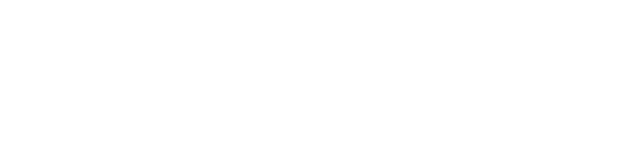
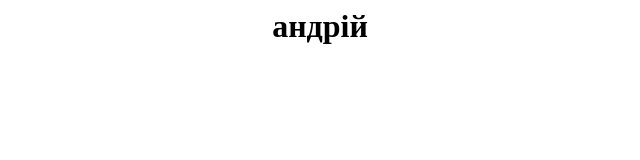
Before and after one commit to VladyslavSavchuk/vladyslavsavchuk.github.io, a plain HTML site: page list.html in a window 1280 px wide. Shown: the whole page, without its empty margins (320-960 px from the left). Drawn offline with Linux system fonts and the light colour scheme.

Commit message:
Update list.html

```diff
--- a/list.html
+++ b/list.html
@@ -2,6 +2,8 @@
   <head>
     </head>
   <body>
-
+    <h1 align="center">
+    андрій
+  </h1>
     </body>
 </html>
```
